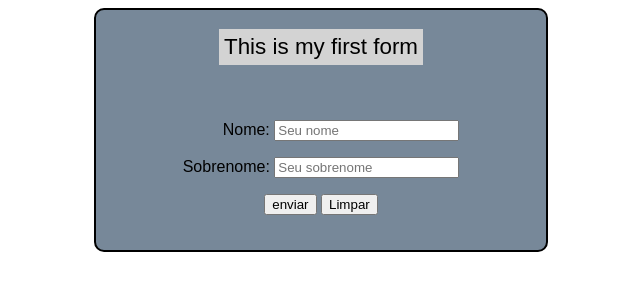
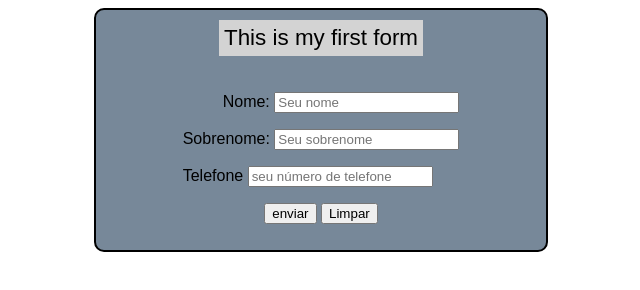
Before and after one commit to Marcos-Moreira5112/HTML-CSS, a plain HTML site: page exercicios/ex-024/index.html in a window 1280 px wide. Shown: the whole page, without its empty margins (319-959 px from the left). Drawn offline with Linux system fonts and the light colour scheme.

Commit message:
Detalhes

```diff
--- a/exercicios/ex-024/estilo.css
+++ b/exercicios/ex-024/estilo.css
@@ -24,7 +24,7 @@ div#caixa {
 }
 
 
-/* INICIO DOS IDs*/
+/* IDs */
 #titulo {
     display: inline-block;
     background-color: lightgray;
--- a/exercicios/ex-024/index.html
+++ b/exercicios/ex-024/index.html
@@ -22,6 +22,11 @@
                     <input type="text" name="sobren" id="isobren" required  placeholder="Seu sobrenome">
                 </p>
 
+                <p>
+                    <label for="iphone"> Telefone</label>
+                    <input type="number" name="phone" id="iphone" placeholder="seu número de telefone" min="">
+                </p>
+
                 <p id="enviar">
                     <input type="submit" value="enviar">
                     <input type="reset" value="Limpar">
```
